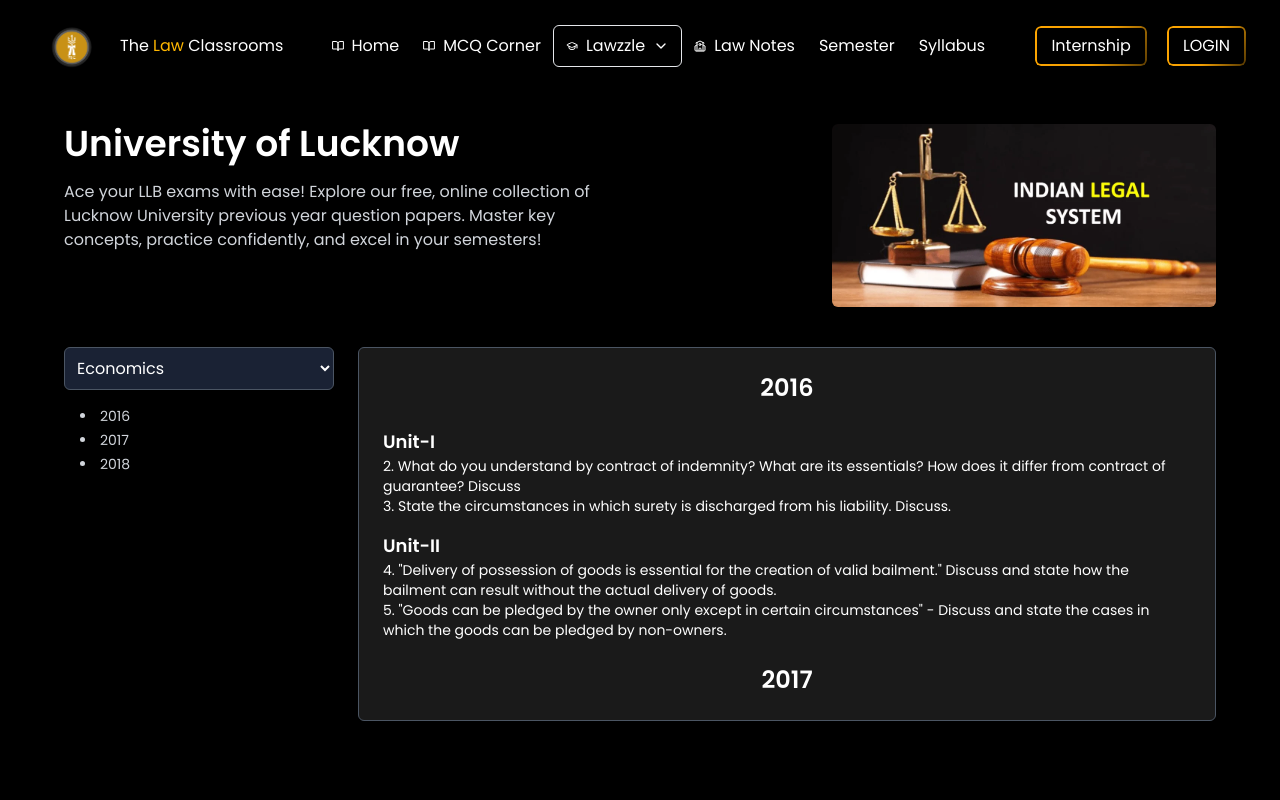
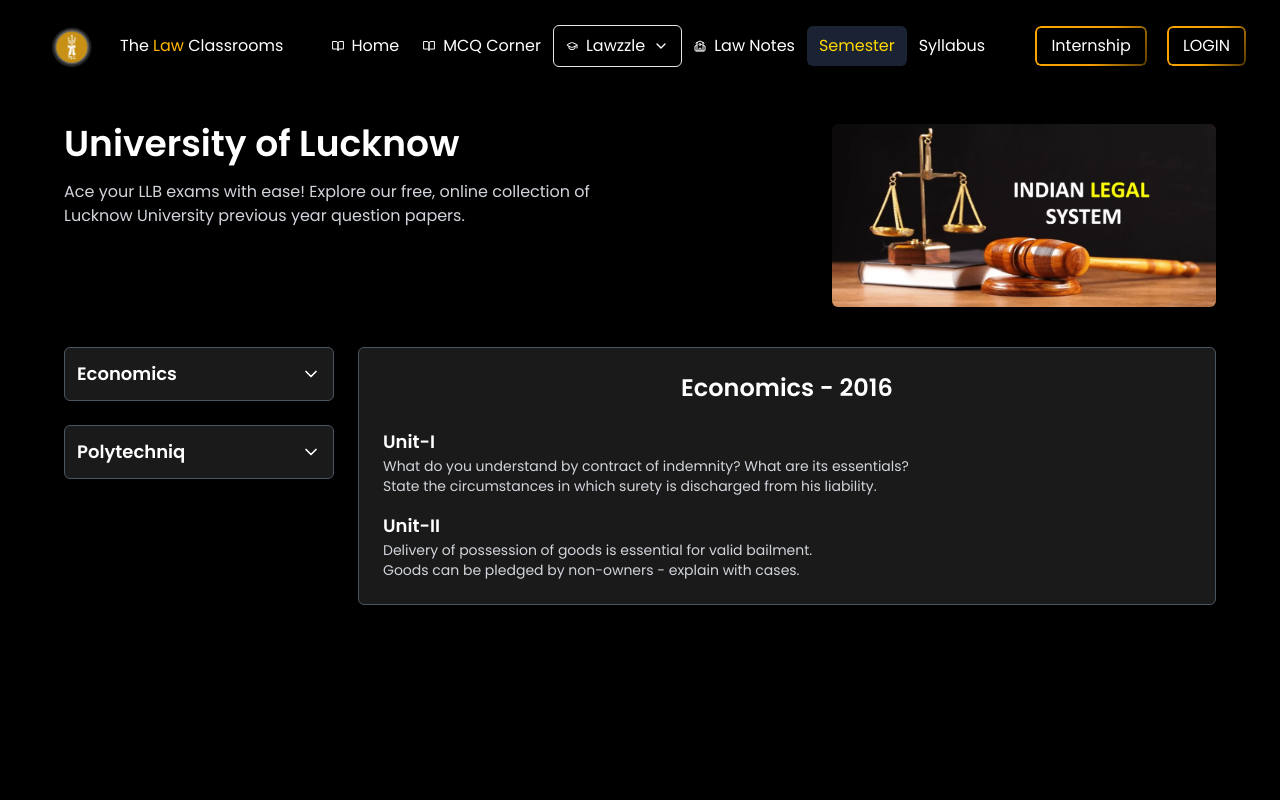
Before and after one commit to dev-vikki/Thelawclassrooms, a Next.js app: page /semester in a window 1280 px wide. Shown: the top 800 px of the page. Built offline with nearby package versions, Linux system fonts and the light colour scheme.

Commit message:
update code

```diff
--- a/src/app/semester/page.tsx
+++ b/src/app/semester/page.tsx
@@ -1,8 +1,90 @@
+"use client";
+
+import { useState } from "react";
+import { ChevronDown, ChevronUp } from "lucide-react";
+
+// Sample article data (you can replace this with API data)
+const articleData: Record<
+  string,
+  { title: string; units: { heading: string; content: string[] }[] }
+> = {
+  "Economics-2016": {
+    title: "Economics - 2016",
+    units: [
+      {
+        heading: "Unit-I",
+        content: [
+          "What do you understand by contract of indemnity? What are its essentials?",
+          "State the circumstances in which surety is discharged from his liability.",
+        ],
+      },
+      {
+        heading: "Unit-II",
+        content: [
+          "Delivery of possession of goods is essential for valid bailment.",
+          "Goods can be pledged by non-owners - explain with cases.",
+        ],
+      },
+    ],
+  },
+  "Economics-2017": {
+    title: "Economics - 2017",
+    units: [
+      {
+        heading: "Unit-I",
+        content: [
+          "Discuss the essentials of a valid contract.",
+          "Explain the doctrine of consideration.",
+        ],
+      },
+    ],
+  },
+  "Polytechniq-2019": {
+    title: "Polytechniq - 2019",
+    units: [
+      {
+        heading: "Unit-I",
+        content: [
+          "Write a note on microcontroller.",
+          "Explain applications of PLC.",
+        ],
+      },
+    ],
+  },
+};
+
 export default function SemesterPage() {
+  const [openIndex, setOpenIndex] = useState<number | null>(null);
+  const [selectedArticleKey, setSelectedArticleKey] = useState<string | null>(
+    "Economics-2016"
+  );
+
+  const subjects = [
+    {
+      title: "Economics",
+      topics: ["2016", "2017"],
+    },
+    {
+      title: "Polytechniq",
+      topics: ["2019"],
+    },
+  ];
+
+  const toggleIndex = (index: number) => {
+    setOpenIndex(openIndex === index ? null : index);
+  };
+
+  const handleTopicClick = (subject: string, year: string) => {
+    const key = `${subject}-${year}`;
+    setSelectedArticleKey(key);
+  };
+
+  const article = selectedArticleKey ? articleData[selectedArticleKey] : null;
+
   return (
     <div className="min-h-screen bg-black text-white font-poppins p-4 md:p-8">
-      {/* Header Section */}
       <div className="max-w-6xl mx-auto">
+        {/* Header */}
         <div className="grid md:grid-cols-2 gap-6">
           <div>
             <h1 className="text-3xl md:text-4xl font-bold mb-4">
@@ -10,11 +92,9 @@ export default function SemesterPage() {
             </h1>
             <p className="text-sm md:text-base text-gray-300">
               Ace your LLB exams with ease! Explore our free, online collection
-              of Lucknow University previous year question papers. Master key
-              concepts, practice confidently, and excel in your semesters!
+              of Lucknow University previous year question papers.
             </p>
           </div>
-
           <div className="flex justify-center md:justify-end">
             <img
               src="/semester/semester.png"
@@ -24,54 +104,66 @@ export default function SemesterPage() {
           </div>
         </div>
 
-        {/* Content Section */}
+        {/* Main Section */}
         <div className="mt-10 grid md:grid-cols-4 gap-6">
-          {/* Sidebar Menu */}
-          <div className="md:col-span-1 space-y-4">
-            <select className="w-full p-2 bg-navy-800 text-white rounded-md border border-gray-600">
-              <option>Economics</option>
-            </select>
+          {/* Sidebar */}
+          <div className="w-full md:w-auto md:col-span-1 space-y-6 px-4 md:px-0">
+            {subjects.map((subject, index) => (
+              <div key={subject.title} className="space-y-2">
+                <button
+                  onClick={() => toggleIndex(index)}
+                  className="flex justify-between items-center w-full p-3 bg-[#1a1a1a] text-white rounded-md border border-gray-600 text-base md:text-lg font-semibold"
+                >
+                  <span>{subject.title}</span>
+                  {openIndex === index ? (
+                    <ChevronUp className="w-5 h-5" />
+                  ) : (
+                    <ChevronDown className="w-5 h-5" />
+                  )}
+                </button>
 
-            <ul className="list-disc list-inside space-y-1 pl-4 text-sm text-gray-300">
-              <li>2016</li>
-              <li>2017</li>
-              <li>2018</li>
-            </ul>
+                {openIndex === index && subject.topics.length > 0 && (
+                  <ul className="list-disc list-inside space-y-1 pl-4 text-sm text-gray-300">
+                    {subject.topics.map((topic, i) => (
+                      <li
+                        key={i}
+                        className="cursor-pointer hover:underline"
+                        onClick={() => handleTopicClick(subject.title, topic)}
+                      >
+                        {topic}
+                      </li>
+                    ))}
+                  </ul>
+                )}
+              </div>
+            ))}
           </div>
 
-          {/* Question Paper Display */}
+          {/* Article Display */}
           <div className="md:col-span-3 bg-[#1a1a1a] rounded-md p-6 space-y-6 border border-gray-600">
-            <h2 className="text-2xl font-semibold text-center">2016</h2>
-
-            <div className="space-y-4 text-sm">
-              <div>
-                <h3 className="font-semibold text-lg">Unit-I</h3>
-                <p>
-                  2. What do you understand by contract of indemnity? What are
-                  its essentials? How does it differ from contract of guarantee?
-                  Discuss
-                </p>
-                <p>
-                  3. State the circumstances in which surety is discharged from
-                  his liability. Discuss.
-                </p>
-              </div>
-              <div>
-                <h3 className="font-semibold text-lg">Unit-II</h3>
-                <p>
-                  4. "Delivery of possession of goods is essential for the
-                  creation of valid bailment." Discuss and state how the
-                  bailment can result without the actual delivery of goods.
-                </p>
-                <p>
-                  5. "Goods can be pledged by the owner only except in certain
-                  circumstances" - Discuss and state the cases in which the
-                  goods can be pledged by non-owners.
-                </p>
-              </div>
-            </div>
-
-            <h2 className="text-2xl font-semibold text-center">2017</h2>
+            {article ? (
+              <>
+                <h2 className="text-2xl font-semibold text-center">
+                  {article.title}
+                </h2>
+                <div className="space-y-4 text-sm">
+                  {article.units.map((unit, i) => (
+                    <div key={i}>
+                      <h3 className="font-semibold text-lg">{unit.heading}</h3>
+                      {unit.content.map((line, j) => (
+                        <p key={j} className="text-gray-300">
+                          {line}
+                        </p>
+                      ))}
+                    </div>
+                  ))}
+                </div>
+              </>
+            ) : (
+              <p className="text-center text-gray-400">
+                Select a sub-topic to view article content.
+              </p>
+            )}
           </div>
         </div>
       </div>
--- a/src/components/Navbar.tsx
+++ b/src/components/Navbar.tsx
@@ -12,6 +12,7 @@ import {
 } from "lucide-react";
 import Link from "next/link";
 import { useAuth } from "@/lib/useAuth";
+import { usePathname } from "next/navigation";
 
 interface NavItemProps {
   href: string;
@@ -19,30 +20,53 @@ interface NavItemProps {
   label: string;
 }
 
-const NavItem = ({ href, icon, label }: NavItemProps) => (
+const NavItem = ({ href, icon, label }: NavItemProps) => {
+  const pathname = usePathname();
+  const isActive = pathname === href;
+
+  return (
     <Link
       href={href}
-    className="flex items-center space-x-2 hover:text-gold-400 transition-colors px-3 py-2 rounded-md hover:bg-navy-800"
+      className={`flex items-center space-x-2 px-3 py-2 rounded-md transition-colors
+        ${
+          isActive
+            ? "text-gold-400 bg-navy-800"
+            : "text-white hover:text-gold-400 hover:bg-navy-800"
+        }
+      `}
     >
       {icon}
       <span>{label}</span>
     </Link>
   );
+};
 
-const MobileNavItem = ({ href, icon, label }: NavItemProps) => (
+const MobileNavItem = ({ href, icon, label }: NavItemProps) => {
+  const pathname = usePathname();
+  const isActive = pathname === href;
+
+  return (
     <Link
       href={href}
-    className="flex items-center space-x-2 hover:text-gold-400 transition-colors"
+      className={`flex items-center space-x-2 px-2 py-1 rounded-md transition-colors
+        ${
+          isActive
+            ? "text-gold-400 bg-navy-800"
+            : "text-white hover:text-gold-400"
+        }
+      `}
     >
       {icon}
       <span>{label}</span>
     </Link>
   );
+};
 
 const Navbar: React.FC = () => {
   const [isMenuOpen, setIsMenuOpen] = useState(false);
   const [isLawzzleOpen, setIsLawzzleOpen] = useState(false);
   const { user } = useAuth();
+  const pathname = usePathname();
 
   const toggleMenu = () => setIsMenuOpen(!isMenuOpen);
   const toggleLawzzle = () => setIsLawzzleOpen(!isLawzzleOpen);
@@ -59,14 +83,14 @@ const Navbar: React.FC = () => {
                 alt="Logo"
                 className="object-contain w-[35px] h-[35px] md:w-[80px] md:h-[60px]"
               />
-              <span className=" font-light">
+              <span className="font-light">
                 The <span className="text-gold-500">Law</span> Classrooms
               </span>
             </Link>
           </div>
 
           {/* Desktop Navigation */}
-          <div className="hidden md:flex items-center ">
+          <div className="hidden md:flex items-center">
             <NavItem href="/" icon={<BookOpen size={12} />} label="Home" />
             <NavItem
               href="/books"
@@ -77,7 +101,12 @@ const Navbar: React.FC = () => {
             <div className="relative group">
               <button
                 onClick={toggleLawzzle}
-                className="flex items-center space-x-2 hover:text-gold-400 transition-colors px-3 py-2 border rounded-md hover:bg-navy-800"
+                className={`flex items-center space-x-2 px-3 py-2 border rounded-md transition-colors
+                ${
+                  pathname.startsWith("/lawzzle")
+                    ? "text-gold-400 bg-navy-800"
+                    : "hover:text-gold-400 hover:bg-navy-800"
+                }`}
               >
                 <GraduationCap size={12} />
                 <span>Lawzzle</span>
@@ -87,13 +116,21 @@ const Navbar: React.FC = () => {
                 <div className="absolute top-full left-0 mt-2 w-48 bg-navy-800 rounded shadow-lg z-10">
                   <Link
                     href="/lawzzle/learnsections"
-                    className="block px-4 py-2 hover:bg-navy-700"
+                    className={`block px-4 py-2 hover:bg-navy-700 ${
+                      pathname === "/lawzzle/learnsections"
+                        ? "bg-navy-700 text-gold-400"
+                        : ""
+                    }`}
                   >
                     Learn Sections
                   </Link>
                   <Link
                     href="/lawzzle/learnessentials"
-                    className="block px-4 py-2 hover:bg-navy-700"
+                    className={`block px-4 py-2 hover:bg-navy-700 ${
+                      pathname === "/lawzzle/learnessentials"
+                        ? "bg-navy-700 text-gold-400"
+                        : ""
+                    }`}
                   >
                     Learn Essentials
                   </Link>
@@ -199,6 +236,11 @@ const Navbar: React.FC = () => {
                 icon={<Phone size={12} />}
                 label="Semester"
               />
+              <MobileNavItem
+                href="/syllabus"
+                icon={<BookOpen size={12} />}
+                label="Syllabus"
+              />
               <div className="pt-4 flex flex-col space-y-3">
                 <Link
                   href="/internship"
```
Lines whose indentation alone changed are shown as unchanged.
